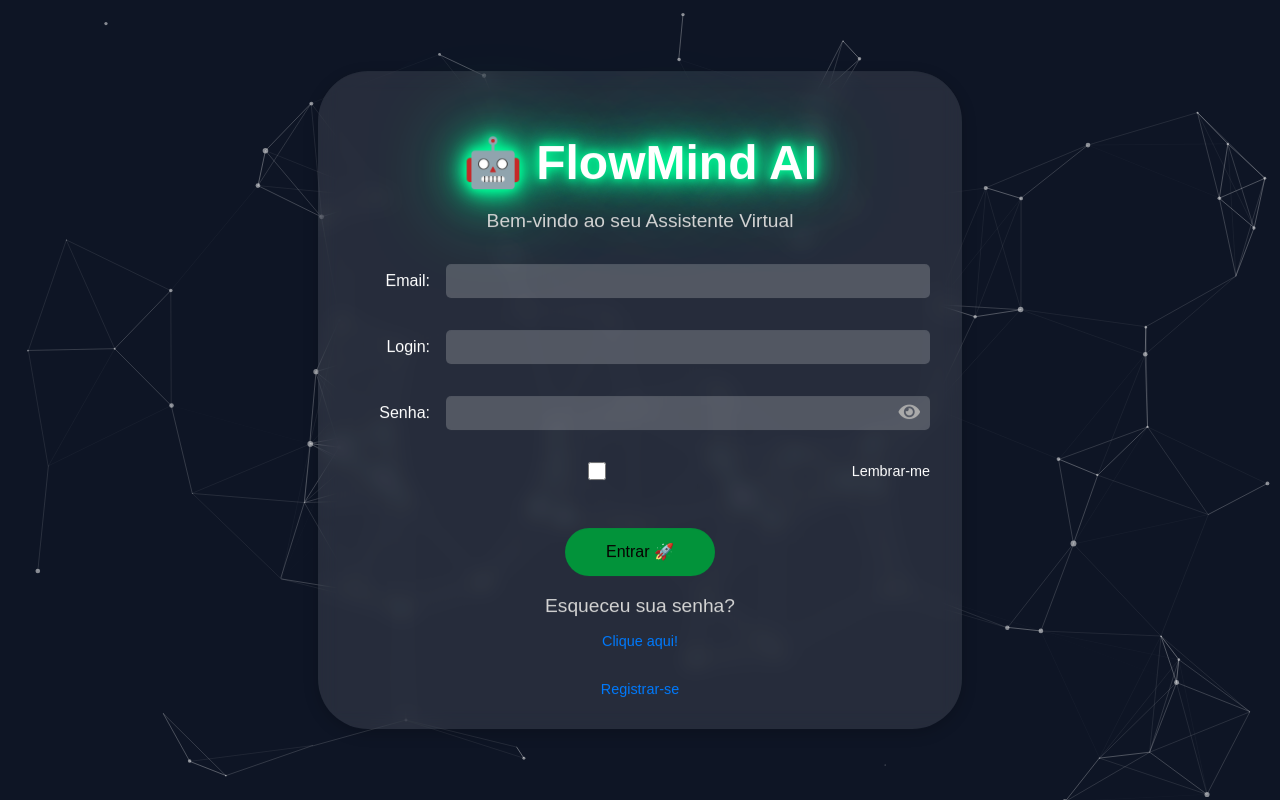
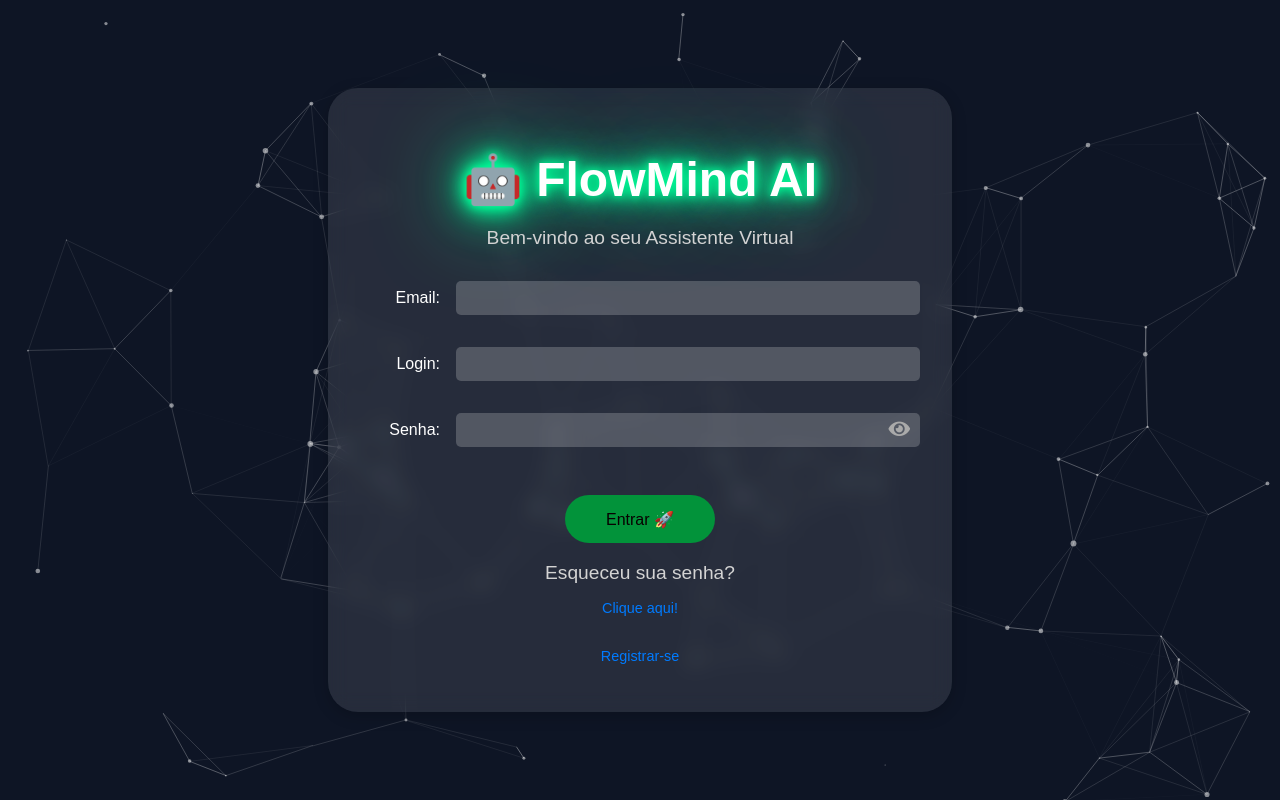
Before and after one commit to jefersonrocha-py/chat_flask, a Flask app: page /login in a window 1280 px wide. Run offline with Flask 3, Linux system fonts and the light colour scheme.

Commit message:
melhorias

```diff
--- a/project/app.py
+++ b/project/app.py
@@ -102,5 +102,12 @@ def forgot_password():
         return redirect(url_for("login"))
     return render_template("forgot_password.html")
 
+@app.after_request
+def add_header(response):
+    response.headers["Cache-Control"] = "no-cache, no-store, must-revalidate"
+    response.headers["Pragma"] = "no-cache"
+    response.headers["Expires"] = "0"
+    return response
+
 if __name__ == "__main__":
     app.run(debug=True)
--- a/project/static/styles.css
+++ b/project/static/styles.css
@@ -58,7 +58,6 @@ body {
     z-index: -1;
 }
 
-/* Container Principal (Login e Forgot Password) */
 .login-container,
 .forgot-password-container {
     position: absolute;
@@ -68,13 +67,19 @@ body {
     text-align: center;
     background: rgba(255, 255, 255, 0.1);
     padding: 2rem;
-    border-radius: 50px;
+    border-radius: 30px;
     box-shadow: 0 4px 15px rgba(0, 0, 0, 0.2);
     backdrop-filter: blur(10px);
     z-index: 1;
-    width: 920px;
-    max-width: 580px;
+
+    /* Ajustes de tamanho */
+    height: 560px;
+    width: 90%;
+    max-width: 560px;
+    min-height: 300px; /* Altura mínima */
+    /* height: 400px;  Altura fixa, se necessário */
 }
+
 
 /* Título da Página */
 .login-container h1,
--- a/project/templates/login.html
+++ b/project/templates/login.html
@@ -5,6 +5,9 @@
 <!-- Container do Login -->
 <div class="login-container">
     <head>
+        <meta http-equiv="Cache-Control" content="no-cache, no-store, must-revalidate">
+        <meta http-equiv="Pragma" content="no-cache">
+        <meta http-equiv="Expires" content="0">
         <link rel="stylesheet" href="{{ url_for('static', filename='css/styles.css') }}">
         <link rel="stylesheet" href="https://cdnjs.cloudflare.com/ajax/libs/font-awesome/5.15.4/css/all.min.css">
     </head>
@@ -26,12 +29,6 @@
             <span class="toggle-password" onclick="togglePasswordVisibility()">
                 <i id="eye-icon" class="fas fa-eye"></i>
             </span>
-        </div>
-
-        <!-- Checkbox Lembrar-me - Versão Corrigida -->
-        <div class="remember-me">
-            <input type="checkbox" id="remember-me" name="remember-me">
-            <label for="remember-me">Lembrar-me</label>
         </div>
 
         <button type="submit">Entrar 🚀</button>
--- a/project/templates/mode_selection.html
+++ b/project/templates/mode_selection.html
@@ -1,6 +1,9 @@
 {% extends "base.html" %}
 {% block content %}
 <!-- Fundo com Partículas -->
+<meta http-equiv="Cache-Control" content="no-cache, no-store, must-revalidate">
+<meta http-equiv="Pragma" content="no-cache">
+<meta http-equiv="Expires" content="0">
 <div id="particles-js"></div>
 <!-- Título Centralizado -->
 <h1 class="neon-text centered-title">🚀 FlowMind AI Select</h1>
--- a/project/templates/st_chatbot_assistente.py
+++ b/project/templates/st_chatbot_assistente.py
@@ -65,7 +65,7 @@ except Exception as e:
     st.stop()
 
 # Criar diretório para armazenar arquivos
-DOCUMENTS_DIR = "/utils/uploads/files"
+DOCUMENTS_DIR = "/utils/uploads"
 try:
     os.makedirs(DOCUMENTS_DIR, exist_ok=True)
 except Exception as e:
```
Also changed, not shown: project/data/users.db, project/templates/index.html (added).
